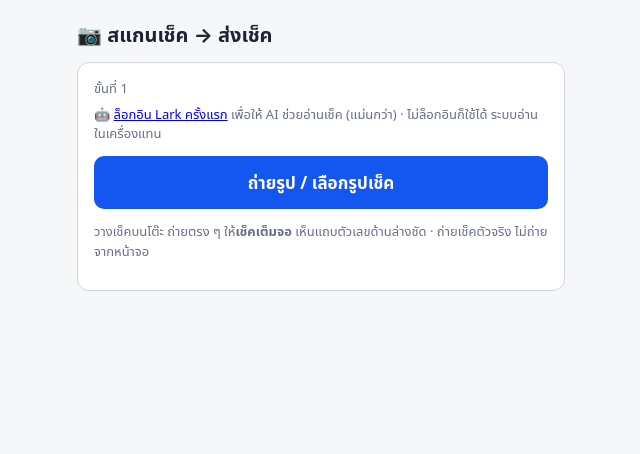
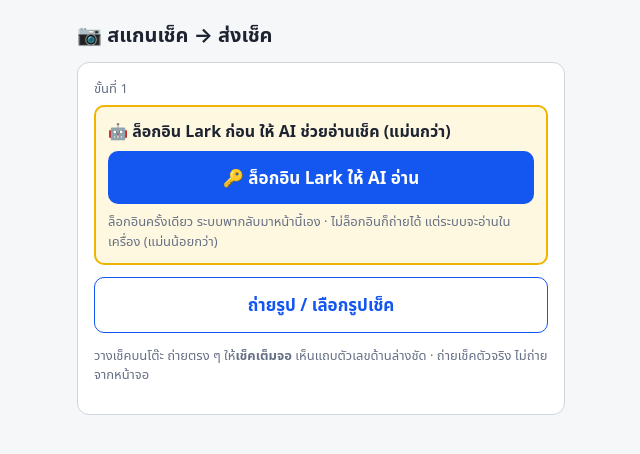
Before and after one commit to saowalukda/cheque-scan, a plain HTML site: page index.html in a window 1280 px wide. Shown: the whole page, without its empty margins (319-959 px from the left). Drawn offline with Linux system fonts and the light colour scheme.

Commit message:
Send page: prominent Lark login button so AI reads cheques (testers skipped the small link)
Co-Authored-By: Claude Opus 5.5 <noreply@anthropic.com>

```diff
--- a/index.html
+++ b/index.html
@@ -50,7 +50,11 @@ a.btn{text-decoration:none;margin-top:8px}
 <div class="card">
   <div class="step">ขั้นที่ 1</div>
   <div id="target" hidden></div>
-  <div id="aiHint" class="hint" hidden style="margin-bottom:10px">🤖 <a href="#" id="aiLogin">ล็อกอิน Lark ครั้งแรก</a> เพื่อให้ AI ช่วยอ่านเช็ค (แม่นกว่า) · ไม่ล็อกอินก็ใช้ได้ ระบบอ่านในเครื่องแทน</div>
+  <div id="aiHint" hidden style="margin-bottom:12px;padding:12px;border:2px solid #f0b400;border-radius:10px;background:#fff8e1">
+    <div style="font-weight:600;margin-bottom:8px">🤖 ล็อกอิน Lark ก่อน ให้ AI ช่วยอ่านเช็ค (แม่นกว่า)</div>
+    <a href="#" id="aiLogin" class="btn" style="margin-top:0">🔑 ล็อกอิน Lark ให้ AI อ่าน</a>
+    <p class="hint" style="margin:8px 0 0">ล็อกอินครั้งเดียว ระบบพากลับมาหน้านี้เอง · ไม่ล็อกอินก็ถ่ายได้ แต่ระบบจะอ่านในเครื่อง (แม่นน้อยกว่า)</p>
+  </div>
   <label for="cam" class="btn">ถ่ายรูป / เลือกรูปเช็ค</label>
   <input id="cam" type="file" accept="image/*" hidden>
   <p class="hint" id="camHint">วางเช็คบนโต๊ะ ถ่ายตรง ๆ ให้<b>เช็คเต็มจอ</b> เห็นแถบตัวเลขด้านล่างชัด · ถ่ายเช็คตัวจริง ไม่ถ่ายจากหน้าจอ</p>
@@ -819,7 +823,7 @@ $('rOk').addEventListener('change', () => { $('rSend').disabled = !$('rOk').chec
 $('rSend').addEventListener('click', receiveSend);
 $('rAgain').addEventListener('click', () => { $('cam').value=''; $('cam').click(); });
 if (MODE === 'receive') initReceive();
-if (MODE === 'send' && WORKER && !load('cs_session')) { $('aiHint').hidden = false; $('aiLogin').onclick = e => { e.preventDefault(); toLoginPage(); }; }
+if (MODE === 'send' && WORKER && !load('cs_session')) { $('aiHint').hidden = false; document.querySelector('label[for=cam]').classList.add('sec'); $('aiLogin').onclick = e => { e.preventDefault(); toLoginPage(); }; }
 
 // ── ③ นำฝาก: อ่านใบ Pay-in แล้วจับคู่กับเช็คที่รอนำฝาก (เทียบกับรายการ ไม่เดาเลขเอง) ──────────
 const ACCOUNTS = [
```
Also changed, not shown: beta-confirm.html (+6 -2 lines), beta-deposit.html (+6 -2 lines), beta-receive.html (+6 -2 lines), beta.html (+6 -2 lines), confirm.html (+6 -2 lines), deposit.html (+6 -2 lines), receive.html (+6 -2 lines).
